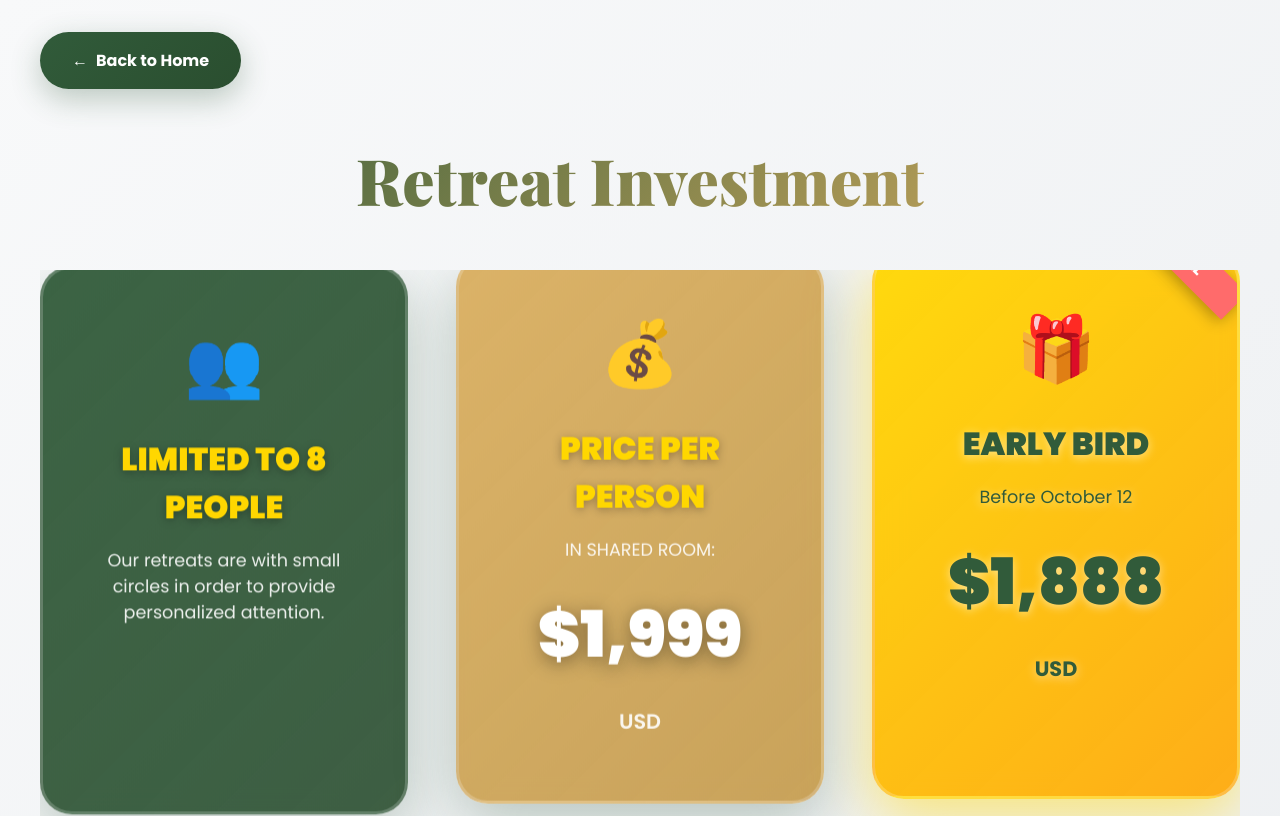
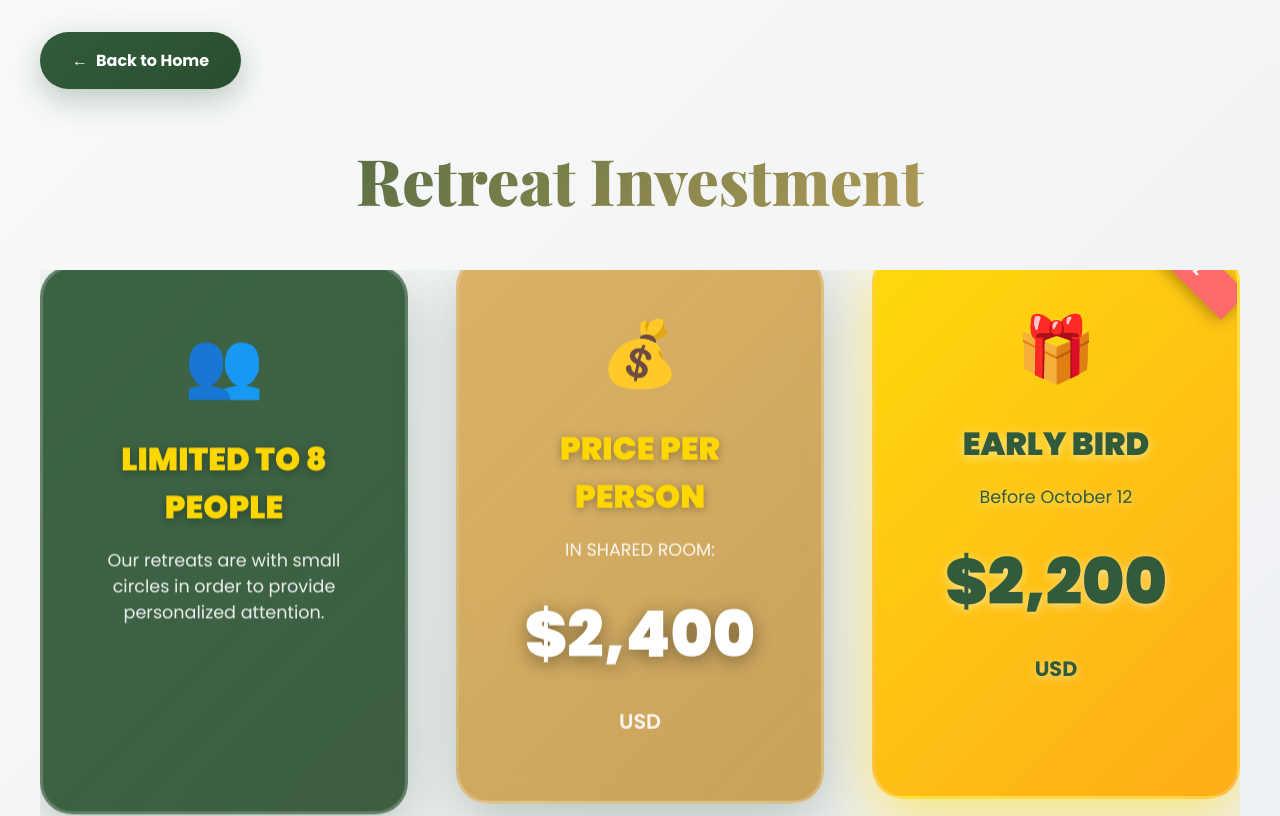
Before and after one commit to bertinamia-ship-it/Sacred-Rebirth, a plain HTML site: page retreat-info.html in a window 1280 px wide. Shown: the top 816 px of the page. Drawn offline with nearby package versions, Linux system fonts and the light colour scheme.

Commit message:
Updated retreat prices to ,400 USD and changed title to Next Retreat

```diff
--- a/retreat-info.html
+++ b/retreat-info.html
@@ -325,7 +325,7 @@
           <div class="price-emoji">💰</div>
           <h2 class="price-title">PRICE PER PERSON</h2>
           <p class="price-subtitle">IN SHARED ROOM:</p>
-          <div class="price-amount">$1,999</div>
+          <div class="price-amount">$2,400</div>
           <p class="price-subtitle" style="font-size: 1.3rem; font-weight: 600;">USD</p>
         </div>
 
@@ -334,7 +334,7 @@
           <div class="price-emoji">🎁</div>
           <h2 class="price-title">EARLY BIRD</h2>
           <p class="price-subtitle">Before October 12</p>
-          <div class="price-amount">$1,888</div>
+          <div class="price-amount">$2,200</div>
           <p class="price-subtitle" style="font-size: 1.3rem; font-weight: 700;">USD</p>
         </div>
       </div>
```
Also changed, not shown: index.html (+2 -2 lines), pagina principal..jpg (deleted).
